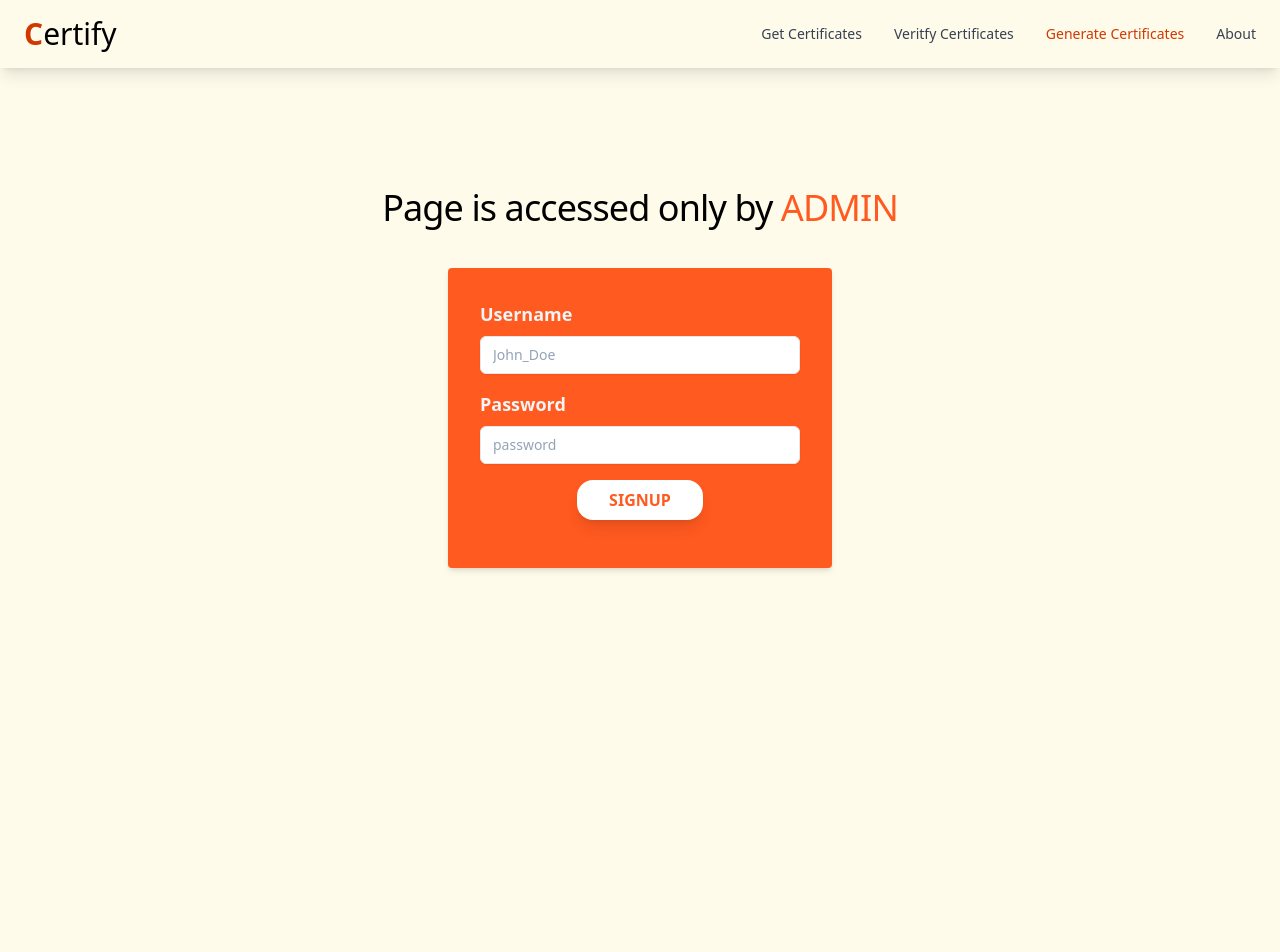
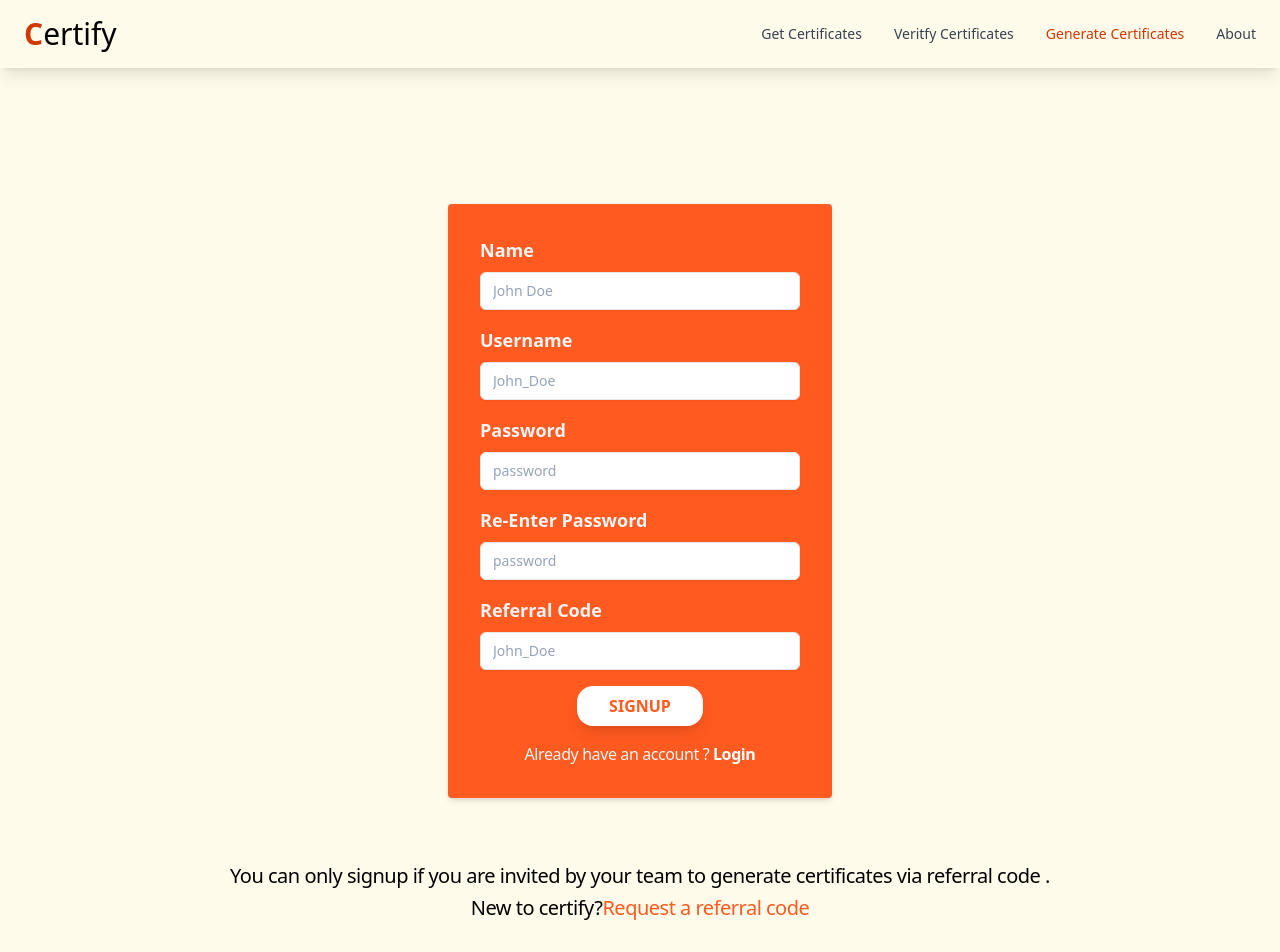
Before and after one commit to sishir2001/certify-client, a React (Create React App) app: page /auth/signup in a window 1280 px wide. Shown: the top 952 px of the page. Before the commit the page ends 800 px from the top, so only its background shows below. Built offline with nearby package versions, Linux system fonts and the light colour scheme.

Commit message:
add: signup ui and functionality done , api left

```diff
--- a/src/actions/index.js
+++ b/src/actions/index.js
@@ -33,8 +33,8 @@ export const signedIn = (formValues) => {
 export const signedUp = (formValues) => {
     // @param userId is required to identify the user Logged in and storing it in a central state using redux
     // * action return objects which redux takes of to send to the reducers
-    // TODO:call the login api , store the errors in the redux state, so that when login is rendered it display's error message
     return async (dispatch, getState) => {
+        // TODO:call the login api , store the errors in the redux state, so that when login is rendered it display's error message
         dispatch({
             type: SIGNED_UP,
         });
@@ -54,10 +54,10 @@ export const fetchCert = (formValues) => {
         // dispatch an object with an arrays of stream details to store it in redux
 
         // ! asynchronous request to api
-        // const response = await cert.get("/fetchcertificate", {
-        //     params: formValues,
-        // });
-        // console.log(response);
+        const response = await cert.get("/fetchcertificate", {
+            params: formValues,
+        });
+        console.log(response);
 
         dispatch({
             type: FETCH_CERT,
--- a/src/apis/cert.js
+++ b/src/apis/cert.js
@@ -1,8 +1,8 @@
 import axios from "axios";
 
 export default axios.create({
-    baseURL: "https://harshithcertify.herokuapp.com/",
-    headers: {
-        "Access-Control-Allow-Origin": "*",
-    },
+    baseURL: "http://127.0.0.1:8000/",
+    // headers: {
+    //     "Access-Control-Allow-Origin": "*",
+    // },
 });
--- a/src/components/auth/Login.js
+++ b/src/components/auth/Login.js
@@ -13,7 +13,7 @@ class Login extends React.Component {
         if (formValues) {
             // TODO : call the action creators for SIGNED_IN
             this.props.signedIn(formValues);
-            console.log(`Fetch Form Submitted`);
+            console.log(`Login Form Submitted`);
         }
     };
     renderErrorClass = (meta) => {
--- a/src/components/auth/SignUp.js
+++ b/src/components/auth/SignUp.js
@@ -1,18 +1,19 @@
 import React from "react";
 import { Field, reduxForm } from "redux-form";
 import { connect } from "react-redux";
-import { signedIn } from "../../actions";
+import { signedUp } from "../../actions";
+import { Link } from "react-router-dom";
 
 class SignUp extends React.Component {
     // ? function is called when the fetch button is clicked
-    onLogin = (formValues) => {
+    onSignUp = (formValues) => {
         // TODO : write a GET request to API with these form details
 
         console.log(formValues);
-        if (formValues) {
+        if (formValues && formValues.confirmPassword === formValues.password) {
             // TODO : call the action creators for SIGNED_IN
-            this.props.signedIn(formValues);
-            console.log(`Fetch Form Submitted`);
+            this.props.signedUp(formValues);
+            console.log(`SignedUp Form Submitted`);
         }
     };
     renderErrorClass = (meta) => {
@@ -53,8 +54,15 @@ class SignUp extends React.Component {
                 <div class="w-full bg-orange-500 rounded shadow-md p-8 m-4 md:max-w-sm md:mx-auto">
                     <form
                         class="mb-4 md:flex md:flex-wrap md:justify-between"
-                        onSubmit={this.props.handleSubmit(this.onLogin)}
+                        onSubmit={this.props.handleSubmit(this.onSignUp)}
                     >
+                        <Field
+                            label="Name"
+                            name="name"
+                            type="text"
+                            placeholder="John Doe"
+                            component={this.renderInput}
+                        />
                         <Field
                             label="Username"
                             name="username"
@@ -67,6 +75,20 @@ class SignUp extends React.Component {
                             name="password"
                             type="password"
                             placeholder="password"
+                            component={this.renderInput}
+                        />
+                        <Field
+                            label="Re-Enter Password"
+                            name="confirmPassword"
+                            type="password"
+                            placeholder="password"
+                            component={this.renderInput}
+                        />
+                        <Field
+                            label="Referral Code"
+                            name="referral_code"
+                            type="text"
+                            placeholder="John_Doe"
                             component={this.renderInput}
                         />
                         <button
@@ -92,6 +114,13 @@ class SignUp extends React.Component {
                             SignUp
                         </button>
                     </form>
+                    <h2 className="text-center text-gray-100 tracking-tight">
+                        Already have an account ?{" "}
+                        <span className="text-white font-bold">
+                            {" "}
+                            <Link to="/auth/login">Login</Link>
+                        </span>
+                    </h2>
                 </div>
             </div>
         );
@@ -100,11 +129,19 @@ class SignUp extends React.Component {
     render() {
         return (
             <div className="my-10 pt-20">
-                <h1 class="block w-full text-center text-grey-darkest mb-6 text-4xl tracking-tight">
-                    Page is accessed only by{" "}
-                    <span className="text-orange-500 uppercase">Admin</span>{" "}
+                {this.renderFetchForm()}
+                <h1 class="block w-full text-center text-grey-darkest mt-12 text-xl tracking-tight">
+                    You can only signup if you are invited by your team to
+                    generate certificates via referral code .
                 </h1>
-                {this.renderFetchForm()}
+                <h1 class="block w-full text-center text-grey-darkest mt-1 text-xl tracking-tight">
+                    New to certify?
+                    <span className="text-orange-500">
+                        <Link to="/auth/requestReferral">
+                            Request a referral code
+                        </Link>
+                    </span>
+                </h1>
             </div>
         );
     }
@@ -113,16 +150,28 @@ class SignUp extends React.Component {
 // !validation of the fields in the form
 const validate = (formValues) => {
     const errors = {};
+    if (!formValues.name) {
+        errors.name = "Name Required";
+    }
     if (!formValues.username) {
         errors.username = "Username Required";
     }
+    if (!formValues.referral_code) {
+        errors.referral_code = "Referral Code Required";
+    }
     if (!formValues.password) {
-        errors.password = "password Required";
+        errors.password = "Password Required";
+    }
+    if (!formValues.confirmPassword) {
+        errors.confirmPassword = "Password Required";
+    }
+    if (formValues.confirmPassword !== formValues.password) {
+        errors.confirmPassword = "Password should match";
     }
     return errors;
 };
 
-export default connect(null, { signedIn })(
+export default connect(null, { signedUp })(
     reduxForm({
         form: "SignUp",
         validate,
```
